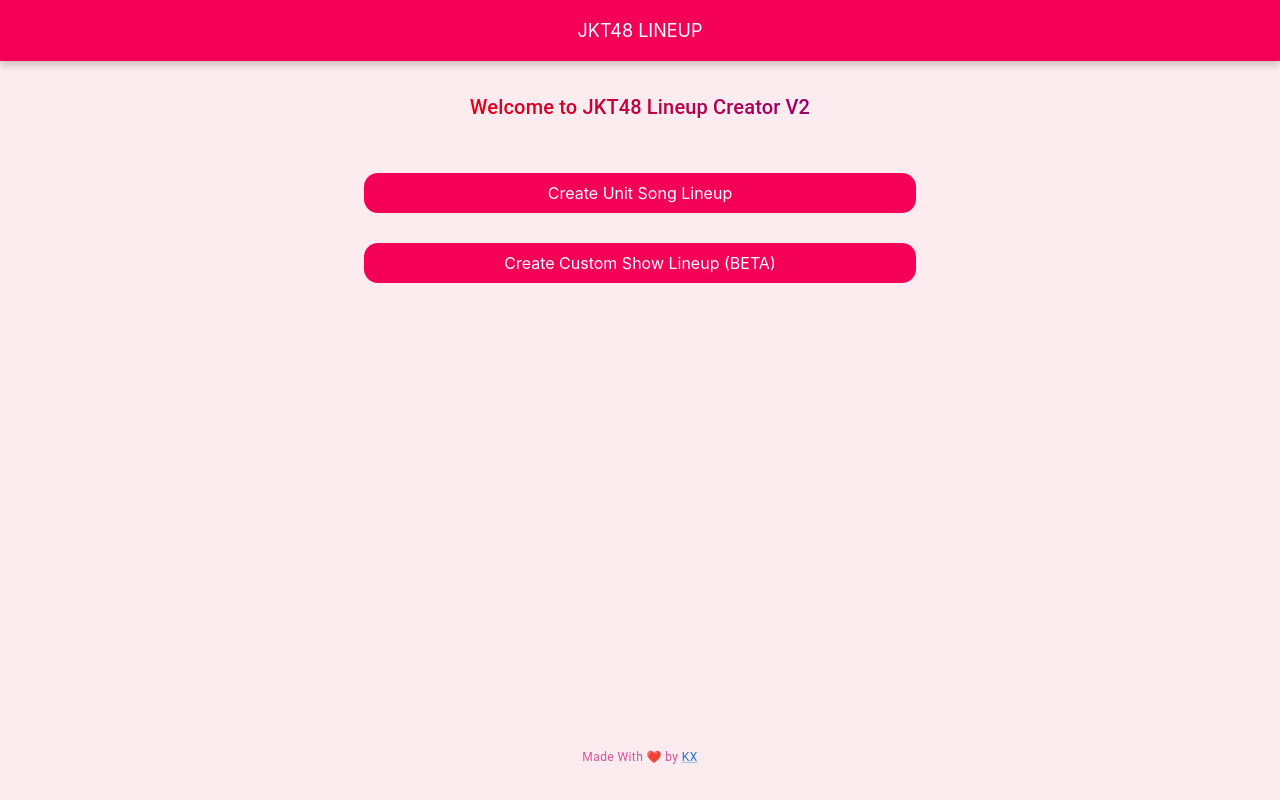
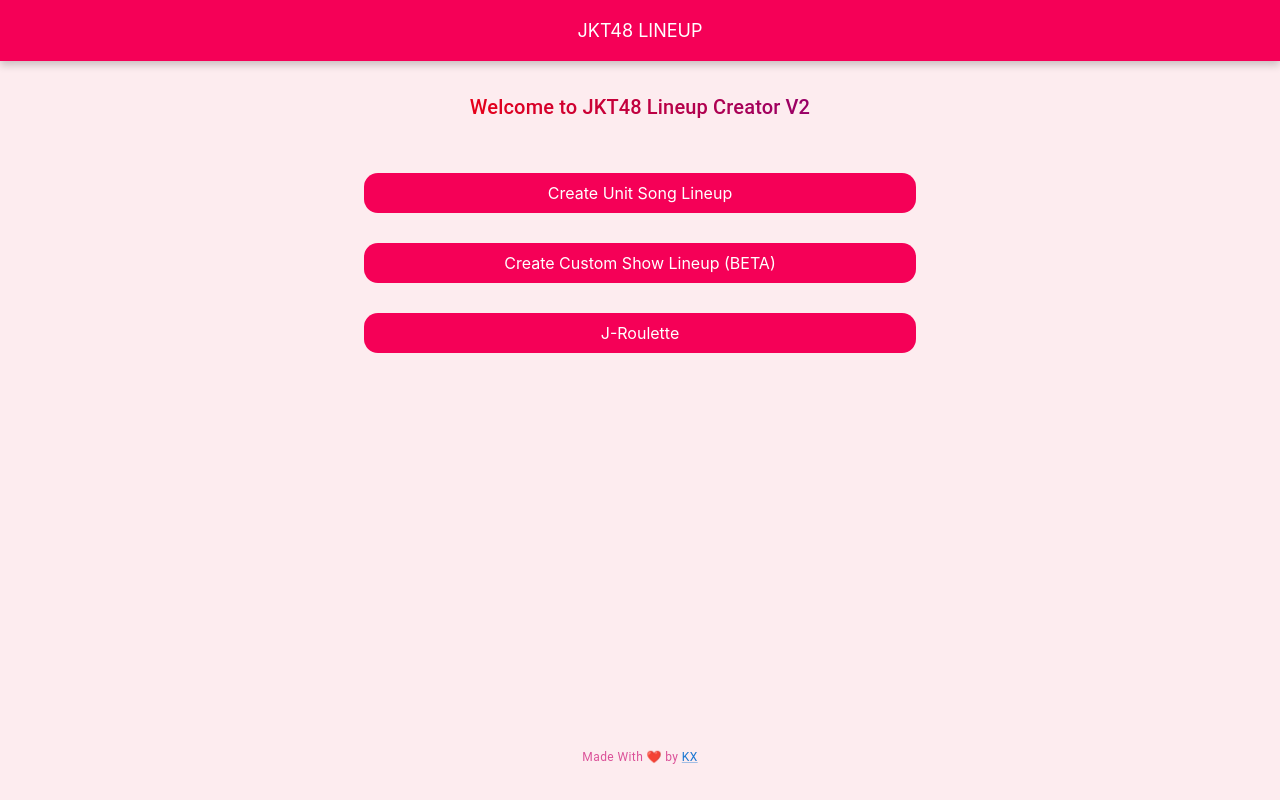
Before and after one commit to rksrbbn/j-lineup, a React (Create React App) app: page / in a window 1280 px wide. Built offline with nearby package versions, Linux system fonts and the light colour scheme.

Commit message:
add roullete page

```diff
--- a/src/pages/Show/Result.js
+++ b/src/pages/Show/Result.js
@@ -51,7 +51,7 @@
                     </small>
                 </div>
 
-                <div style={{ marginBottom: '20px', textAlign: 'center' }}>
+                <div style={{ marginBottom: '50px', textAlign: 'center' }}>
                     <Divider><Typography variant='h6' color='#c4317a'>LINEUP</Typography></Divider>
                 </div>
 
--- a/src/pages/index.js
+++ b/src/pages/index.js
@@ -28,6 +28,11 @@
                     <div style={{ marginBottom: '30px', cursor: 'pointer', backgroundColor: '#f50057', color: 'white', padding: '10px', borderRadius: '14px' }} onClick={() => navigate('/show')}>
                         Create Custom Show Lineup (BETA)
                     </div>
+                    <a href="https://j-roulette.vercel.app/" target="_blank" style={{ color: 'white', textDecoration: 'none' }}>
+                        <div style={{ marginBottom: '30px', cursor: 'pointer', backgroundColor: '#f50057', color: 'white', padding: '10px', borderRadius: '14px' }}>
+                            J-Roulette
+                        </div>
+                    </a>
                 </div>
             </Container>
             <FooterApp />
```
